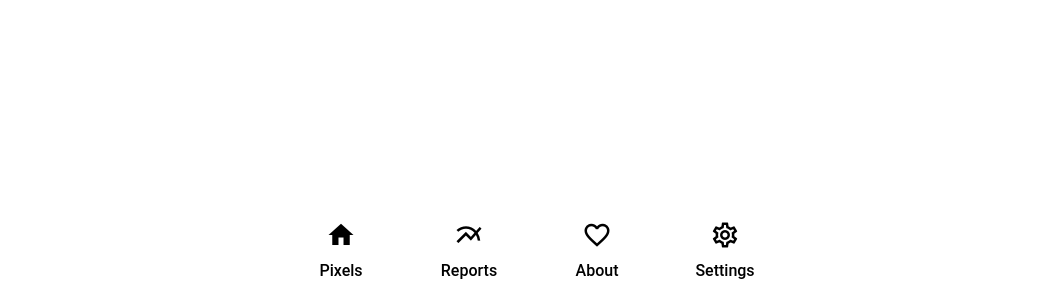
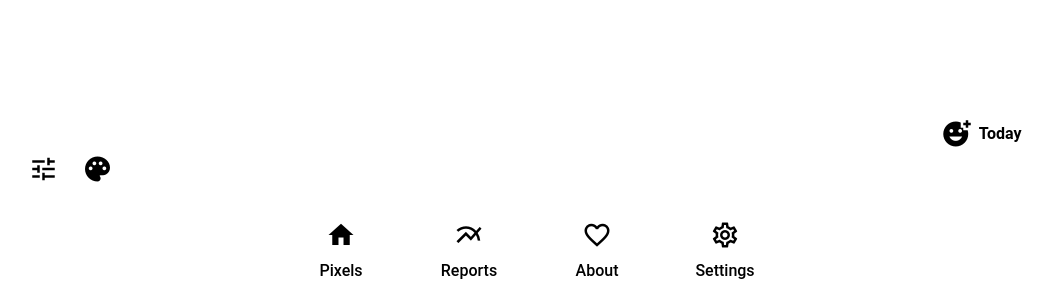
Before and after one commit to resultfulness/pixels-web, a SvelteKit app: page / in a window 1280 px wide. Shown: the part 500-800 px from the top of the page, without its empty margins (107-1160 px from the left). Built offline with nearby package versions, Linux system fonts and the light colour scheme; a small style sheet from the web is missing.

Commit message:
create action bar in aclendar view

```diff
--- a/src/routes/(app)/(home)/+page.svelte
+++ b/src/routes/(app)/(home)/+page.svelte
@@ -1,5 +1,7 @@
 <script lang="ts">
   import Calendar from "./Calendar.svelte";
+  import HomeActionsBar from "./HomeActionsBar.svelte";
 </script>
 
 <Calendar />
+<HomeActionsBar />
--- /dev/null
+++ b/src/routes/(app)/(home)/HomeActionsBar.svelte
@@ -0,0 +1,75 @@
+<script>
+  import MdIcon from "$lib/components/MdIcon.svelte";
+  import constructUrlFromDate from "$lib/urlFromDate";
+</script>
+
+<div class="bar">
+  <div class="settings">
+    <button><MdIcon icon="tune" size={30} /></button>
+    <button><MdIcon icon="palette" size={30} /></button>
+  </div>
+  <a href={constructUrlFromDate(new Date())} class="add">
+    <MdIcon icon="add_reaction" size={30} />
+    <span>Today</span>
+  </a>
+</div>
+
+<style>
+  .bar {
+    position: fixed;
+    right: 0;
+    bottom: 6rem;
+    left: 0;
+    z-index: 999999;
+    margin-inline: auto;
+    border-top-left-radius: 1rem;
+    border-top-right-radius: 1rem;
+    padding: 0.5rem;
+    max-width: 1049px;
+    background-color: var(--clr-bar-bg-secondary);
+  }
+
+  .settings {
+    display: flex;
+    gap: 0.5rem;
+    padding: 0.25rem;
+    border-radius: 0.75rem;
+    width: max-content;
+    background-color: var(--clr-bar-bg);
+  }
+
+  .settings > button {
+    display: grid;
+    place-items: center;
+    border: 0;
+    border-radius: 50%;
+    padding: 0.5rem;
+    aspect-ratio: 1;
+    cursor: pointer;
+    background-color: transparent;
+    color: var(--clr-text-inactive);
+  }
+
+  .settings > button:hover {
+    background-color: rgba(255, 255, 255, 0.2);
+  }
+
+  .add {
+    position: absolute;
+    right: 0;
+    top: 0;
+    display: flex;
+    align-items: center;
+    gap: 0.5rem;
+    transform: translateY(-50%);
+    margin-right: 1rem;
+    border: 0;
+    border-radius: 1rem;
+    padding-block: 0.8rem;
+    padding-inline: 1rem 1.25rem;
+    background-color: var(--clr-primary);
+    color: var(--clr-text-active);
+    font-weight: 600;
+    text-decoration: none;
+  }
+</style>
```
